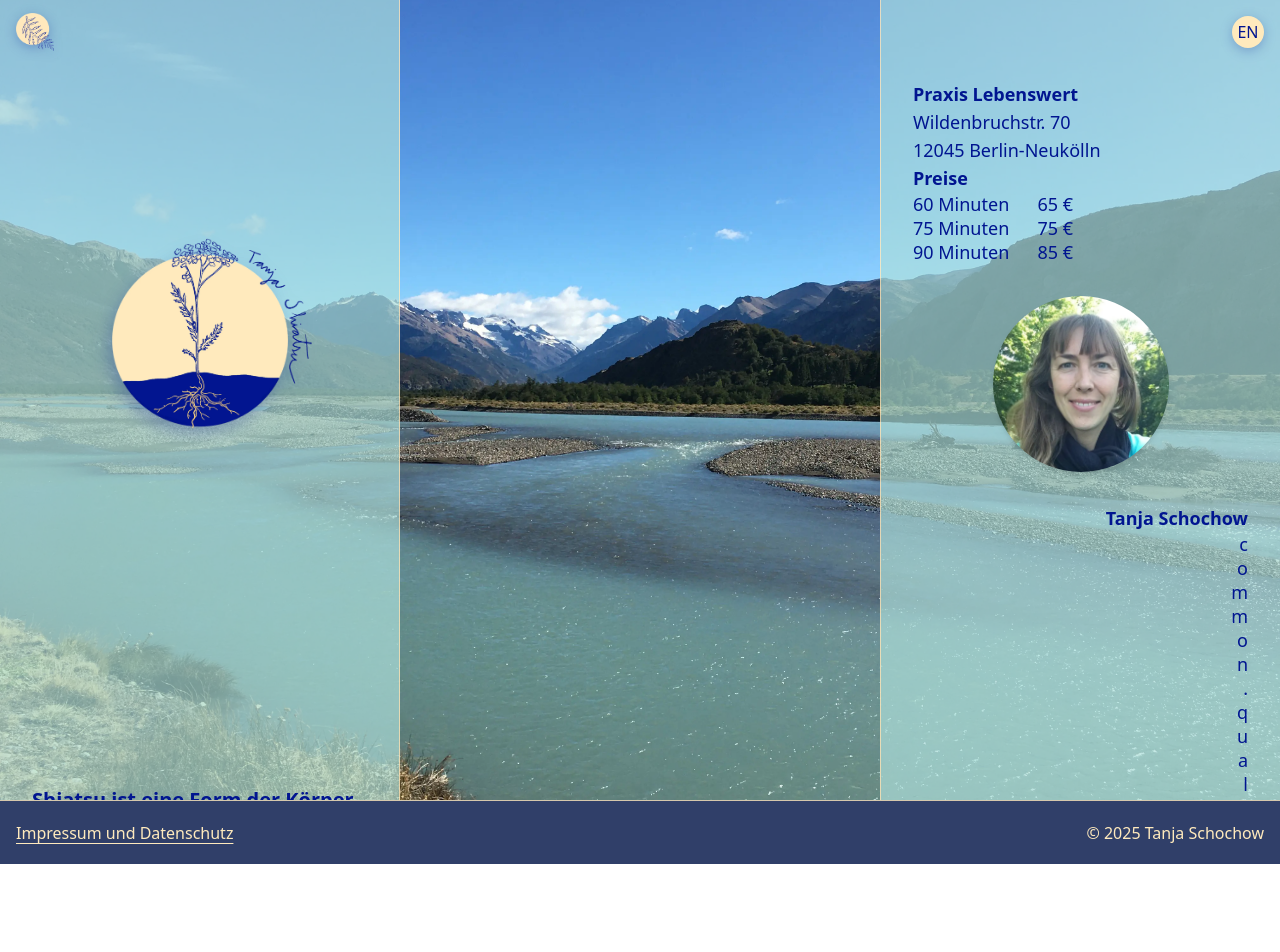
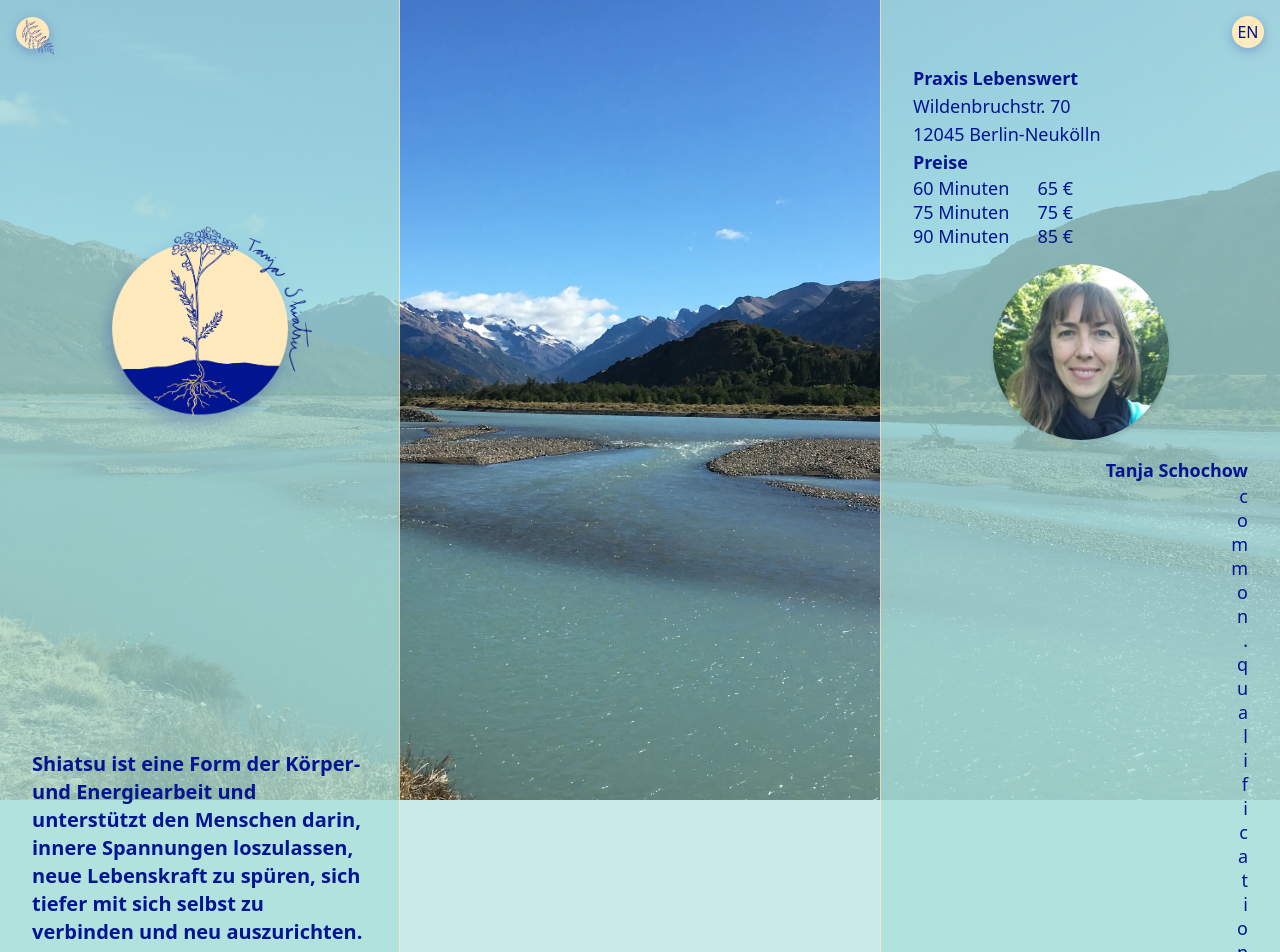
Before and after one commit to NinaHahne/tanja-shiatsu, a SvelteKit app: page /de/ in a window 1280 px wide. Shown: the top 952 px of the page. Before the commit the page ends 864 px from the top, so only its background shows below. Built offline with nearby package versions, Linux system fonts and the light colour scheme.

Commit message:
style: improve section styles, add blockquote styling, refine home button position & transition effects

```diff
--- a/src/routes/+layout.svelte
+++ b/src/routes/+layout.svelte
@@ -129,12 +129,17 @@
         </a>
       {/each} -->
       <a href={`/${lang}/`} class="btn-shadow hoverable:hover:btn-shadow-hover">
-        <img src="/images/yarrow-leaf.png" alt="Home Icon" class="w-[38px]" />
+        <img
+          draggable="false"
+          src="/images/yarrow-leaf.png"
+          alt="Home Icon"
+          class="pointer-events-none w-[38px] translate-y-[4px]"
+        />
       </a>
     </nav>
     <button
       onclick={toggleLocale}
-      class="btn-shadow hoverable:hover:btn-shadow-hover flex h-8 w-8 items-center justify-center rounded-[50%] bg-button p-2 font-medium text-link transition duration-200 hoverable:hover:bg-button-hover hoverable:hover:text-button"
+      class="btn-shadow hoverable:hover:btn-shadow-hover flex h-8 w-8 items-center justify-center rounded-[50%] bg-button p-2 font-medium text-link duration-200 hoverable:hover:bg-button-hover hoverable:hover:text-button"
       >{lang === 'en' ? 'DE' : 'EN'}
     </button>
   </header>
--- a/src/routes/[locale]/+page.svelte
+++ b/src/routes/[locale]/+page.svelte
@@ -44,7 +44,7 @@
     -> später einfach die Klasse `slide-out` hinzufügen, um sie auszublenden.
 -->
 
-<section class="h-full w-full overflow-hidden lg:h-dvh" class:no-scroll={noScroll}>
+<section class="h-full w-full overflow-hidden" class:no-scroll={noScroll}>
   <!-- Dev-Button zum Testen der Slide-Out-Logik (nur vorübergehend) #TODO -->
   <div class="pointer-events-none fixed left-0 top-4 z-50 flex w-full justify-center">
     <button
@@ -57,7 +57,7 @@
   </div>
 
   <section
-    class="relative grid h-full grid-cols-1 lg:grid-cols-[minmax(25rem,1.5fr)_minmax(14rem,2fr)_minmax(25rem,1.5fr)]"
+    class="relative grid h-full grid-cols-1 lg:min-h-dvh lg:grid-cols-[minmax(25rem,1.5fr)_minmax(14rem,2fr)_minmax(25rem,1.5fr)]"
   >
     <!-- Linkes Info-Panel -->
     <aside
@@ -66,7 +66,7 @@
       data-panel="left"
     >
       <div
-        class="container mx-auto flex h-full max-w-none flex-col items-center justify-around gap-10 bg-background-alt px-4 py-10 lg:bg-background-alt/60 lg:p-6 lg:pt-16 xl:px-8"
+        class="container mx-auto flex h-full max-w-none flex-col items-center justify-around gap-10 bg-background-alt px-4 py-10 lg:bg-background-alt/70 lg:p-6 lg:pt-16 xl:px-8"
       >
         <img
           src={logoImage}
@@ -77,9 +77,9 @@
         />
 
         <div>
-          <h4 id="shiatsu" class="text-pretty">
+          <blockquote id="shiatsu" class="text-pretty">
             {$t('home.shiatsu')}
-          </h4>
+          </blockquote>
           <!-- <p class="text-sm">
             <button class="relative" onclick={togglePopup} aria-label={showPopup ? 'less' : 'more'}
               >{showPopup ? $t('common.less') : $t('common.more')}
@@ -108,25 +108,25 @@
       data-panel="right"
     >
       <div
-        class="container mx-auto flex h-full max-w-none flex-col justify-between gap-4 bg-background-alt px-4 py-10 lg:bg-background-alt/60 lg:px-6 lg:py-16 xl:px-8"
+        class="container mx-auto flex h-full max-w-none flex-col justify-between gap-4 bg-background-alt px-4 py-10 lg:bg-background-alt/70 lg:px-6 lg:py-16 xl:px-8"
       >
-        <div class="text-lg/6 lg:mt-4">
-          <h5 class="font-semibold">{page.data.site.praxis}</h5>
+        <div class="text-lg/6">
+          <h5 class="">{page.data.site.praxis}</h5>
           <p>{page.data.site.street}<br />{page.data.site.city}</p>
-          <h5 class="font-semibold">{$t('common.prices')}</h5>
+          <h5 class="">{$t('common.prices')}</h5>
           <PriceList />
         </div>
 
         <img
           src={tanjaImage}
           alt="Foto von Tanja"
-          class="mx-auto my-8 h-52 w-52 rounded-full object-cover object-[center_25%] shadow-md lg:my-4 lg:h-44 lg:w-44"
+          class="mx-auto my-8 h-52 w-52 rounded-full object-cover object-[center_25%] shadow-md lg:m-auto lg:h-44 lg:w-44"
           loading="lazy"
           decoding="async"
         />
 
         <div class="text-right text-lg/6">
-          <h5 class="font-semibold">{page.data.site.owner}</h5>
+          <h5 class="">{page.data.site.owner}</h5>
           <ul class="mb-2">
             {#each Object.values($t('common.qualifications')) as q}
               <li>{q}</li>
--- a/src/styles/app.css
+++ b/src/styles/app.css
@@ -49,6 +49,10 @@ body:has(.show-menu.overflowing) #toggle_menu {
     @apply text-lg font-medium;
   }
 
+  blockquote {
+    @apply text-xl font-semibold;
+  }
+
   p {
     @apply text-lg;
   }
@@ -68,7 +72,8 @@ body:has(.show-menu.overflowing) #toggle_menu {
   }
   .btn-shadow {
     filter: drop-shadow(0 3px 6px theme('colors.dark-blue / 0.25'));
-    transition: filter 0.2s ease-in-out;
+    @apply transition;
+    transition-timing-function: ease-in-out;
   }
   .btn-shadow-hover {
     filter: drop-shadow(0 3px 6px theme('colors.dark-blue / 0.4'));
```
